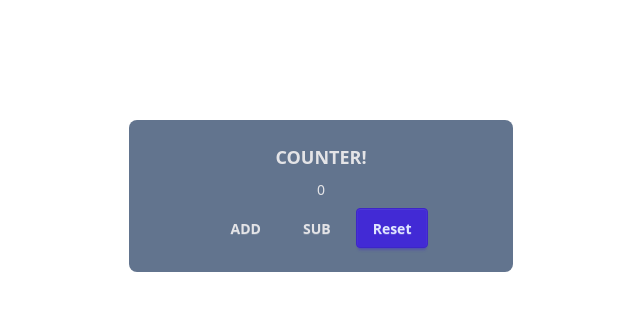
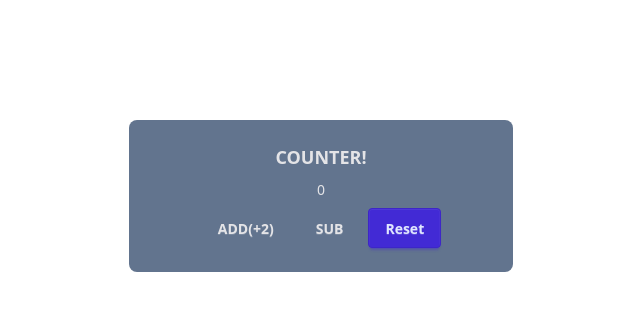
Before and after one commit to DattiVishnuVandana/taskmate, a React (Vite) app: page / in a window 1280 px wide. Shown: the top 310 px of the page, without its empty margins (319-959 px from the left). Built offline with nearby package versions, Linux system fonts and the light colour scheme.

Commit message:
taskmate-map,filter(del),toggle-show

```diff
--- a/src/App.jsx
+++ b/src/App.jsx
@@ -5,7 +5,8 @@ import './App.css'
 function App() {
   const [count, setCount] = useState(0)
 const handleAdd=()=>{
-  setCount(count+1)
+  setCount((count)=>count+1)
+  setCount((count)=>count+1)
 }
 const handleSub=()=>{
   setCount(count-1)
@@ -21,7 +22,7 @@ const handleReset=()=>{
     <h2 className="card-title">COUNTER!</h2>
     <p>{count}</p>
     <div className="card-actions justify-end">
-      <button className="btn btn-ghost" onClick={handleAdd} >ADD</button>
+      <button className="btn btn-ghost" onClick={handleAdd} >ADD(+2)</button>
       <button className="btn btn-ghost" onClick={handleSub}>SUB</button>
       <button className="btn btn-primary" onClick={handleReset} >Reset</button>
     </div>
```
